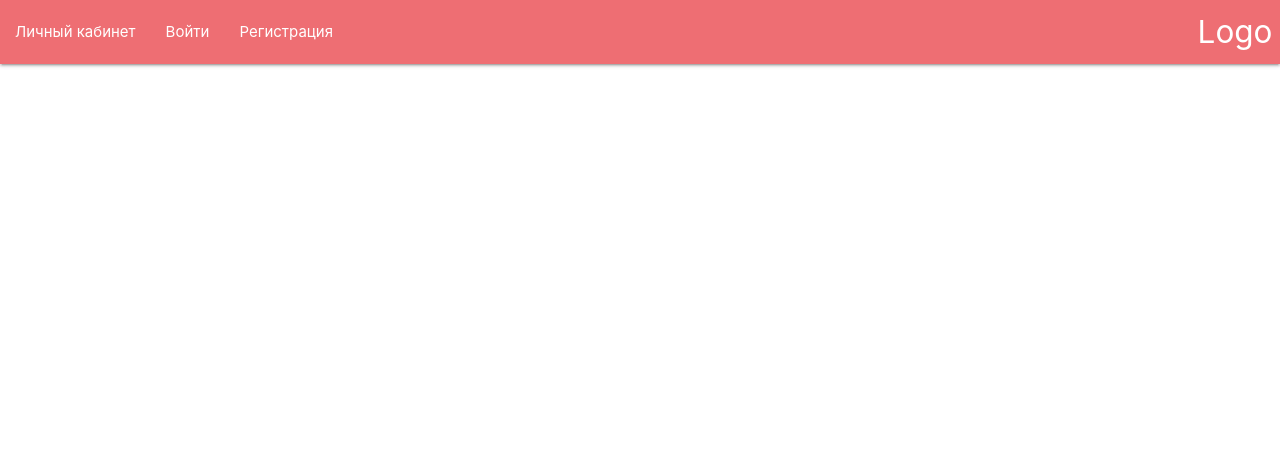
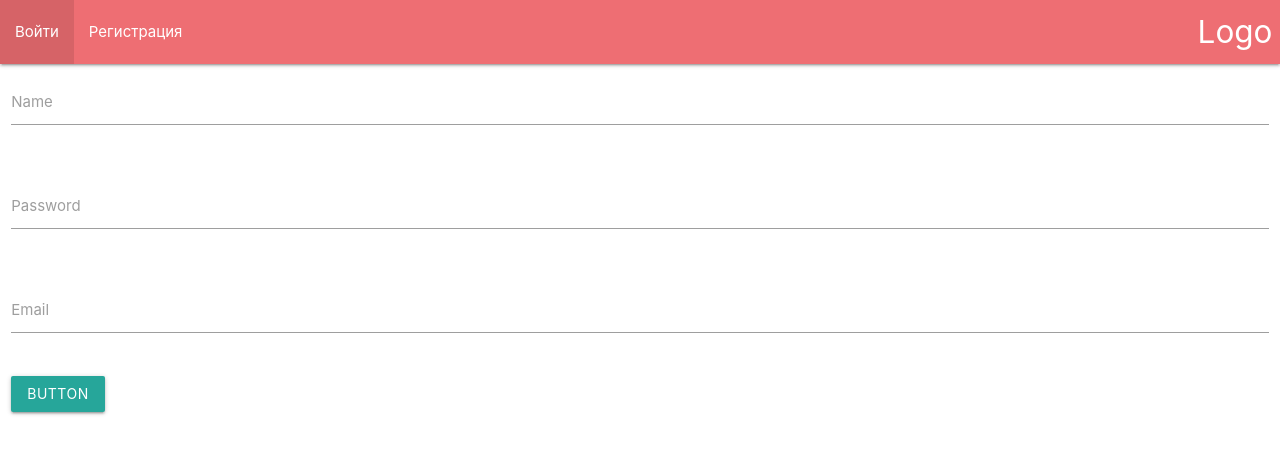
Before and after one commit to Liubaroid/BookCrossing_Project, a React (Create React App) app in the folder client/: page /registration in a window 1280 px wide. Shown: the top 454 px of the page. Built offline with nearby package versions, Linux system fonts and the light colour scheme.

Commit message:
components NAV, LOGIN, REG routing

```diff
--- a/client/package.json
+++ b/client/package.json
@@ -8,6 +8,7 @@
     "@testing-library/user-event": "^12.1.10",
     "react": "^17.0.2",
     "react-dom": "^17.0.2",
+    "react-router-dom": "^5.2.0",
     "react-scripts": "4.0.3",
     "web-vitals": "^1.0.1"
   },
--- a/client/src/components/App/App.js
+++ b/client/src/components/App/App.js
@@ -1,10 +1,23 @@
-import './App.css';
+// import './App.css';
+import { BrowserRouter, Switch, Route } from "react-router-dom";
 import Nav from '../Nav/Nav'
+import Registration from '../Registration/Registration';
+import Login from "../Login/Login";
 
 function App() {
   return (
-    <div className="App">
-    <Nav />
+    <div>
+     <BrowserRouter>
+       <Nav />
+       <Switch>
+       <Route path='/registration'>
+           <Registration />
+         </Route>
+         <Route path='/login'>
+           <Login />
+         </Route>
+       </Switch>
+     </BrowserRouter>
     </div>
   );
 }
--- /dev/null
+++ b/client/src/components/Login/Login.js
@@ -0,0 +1,26 @@
+import React from 'react';
+
+function Registration(props) {
+
+  return (
+    <div className="row">
+    <form className="col s12">
+      <div className="row">
+        <div className="input-field col s12">
+          <input id="password" type="password" className="validate"/>
+          <label for="password">Password</label>
+        </div>
+      </div>
+      <div className="row">
+        <div className="input-field col s12">
+          <input id="email" type="email" className="validate"/>
+          <label for="email">Email</label>
+        </div>
+      </div>
+      <a class="waves-effect waves-light btn">button</a>
+    </form>
+  </div>
+  );
+}
+
+export default Registration;
--- a/client/src/components/Nav/Nav.js
+++ b/client/src/components/Nav/Nav.js
@@ -1,4 +1,5 @@
 import React from 'react';
+import { Link } from "react-router-dom";
 
 function Nav(props) {
   return (
@@ -6,9 +7,8 @@ function Nav(props) {
       <div class="nav-wrapper">
         <a href="#" class="brand-logo right">Logo</a>
         <ul id="nav-mobile" class="left hide-on-med-and-down">
-          <li><a href="">Личный кабинет</a></li>
-          <li><a href="">Войти</a></li>
-          <li><a href="">Регистрация</a></li>
+          <li><Link to='/login'>Войти</Link></li>
+          <li><Link to='/registration'>Регистрация</Link></li>
         </ul>
       </div>
     </nav>
--- /dev/null
+++ b/client/src/components/Registration/Registration.js
@@ -0,0 +1,33 @@
+import React from 'react';
+
+function Registration(props) {
+
+  return (
+    <div className="row">
+    <form className="col s12">
+      <div className="row">
+        <div className="input-field col s12">
+          <input id="last_name" type="text" className="validate"/>
+          <label for="last_name">Name</label>
+        </div>
+      </div>
+
+      <div className="row">
+        <div className="input-field col s12">
+          <input id="password" type="password" className="validate"/>
+          <label for="password">Password</label>
+        </div>
+      </div>
+      <div className="row">
+        <div className="input-field col s12">
+          <input id="email" type="email" className="validate"/>
+          <label for="email">Email</label>
+        </div>
+      </div>
+      <a class="waves-effect waves-light btn">button</a>
+    </form>
+  </div>
+  );
+}
+
+export default Registration;
--- a/client/src/index.js
+++ b/client/src/index.js
@@ -1,8 +1,7 @@
 import React from 'react';
 import ReactDOM from 'react-dom';
-import './index.css';
+// import './index.css';
 import App from './components/App/App';
-
 ReactDOM.render(
   <>
     <App />
```
Also changed, not shown: 1 other file (tests, documents, lock files or other folders).
